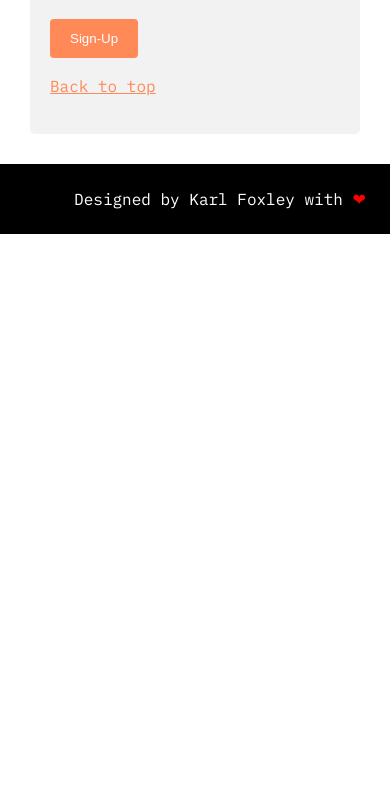
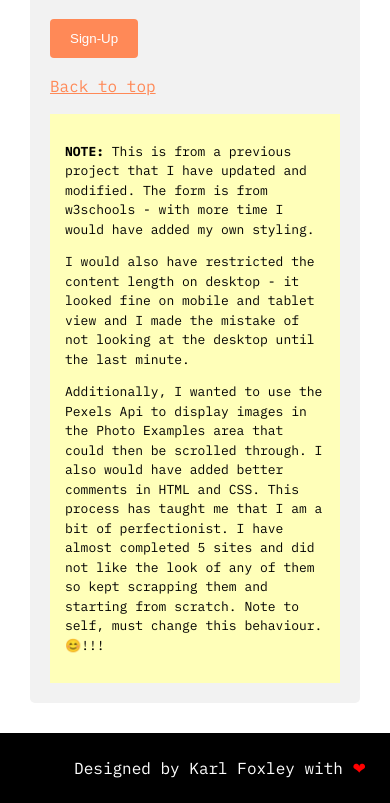
Before and after one commit to kfoxley/purpbe, a plain HTML site: page index.html in a window 390 px wide. Shown: the part 7222-8025 px from the top of the page. Before the commit the page ends 7456 px from the top, so only its background shows below. Drawn offline with Linux system fonts and the light colour scheme.

Commit message:
Add files via upload

```diff
--- a/css/main.css
+++ b/css/main.css
@@ -101,6 +101,7 @@ img .gallery {
     margin-right: auto;
 }
 
+
 /* Form - source // w3schools.com*/
 
 input[type=text], input[type=email], select, textarea {
@@ -142,6 +143,11 @@ a:hover {
     color: #FF6524;
 }
 
+.note {
+    background-color: rgb(255, 255, 185);
+    font-size: small;
+    padding: 15px;
+}
 /* Footer */
 
 footer {
--- a/index.html
+++ b/index.html
@@ -126,6 +126,11 @@
 
         </form>
         <p><a href="#Introduction">Back to top</a></p>
+        <div class="note">
+        <p><strong>NOTE:</strong> This is from a previous project that I have updated and modified. The form is from w3schools - with more time I would have added my own styling.</p>
+        <p>I would also have restricted the content length on desktop - it looked fine on mobile and tablet view and I made the mistake of not looking at the desktop until the last minute.</p>
+        <p>Additionally, I wanted to use the Pexels Api to display images in the Photo Examples area that could then be scrolled through. I also would have added better comments in HTML and CSS. This process has taught me that I am a bit of perfectionist. I have almost completed 5 sites and did not like the look of any of them so kept scrapping them and starting from scratch. Note to self, must change this behaviour. 😊!!!</p>
+        </div>
         </div>
         </section>
         <footer><a class="footer-link" href="#">Designed by Karl Foxley with <span id="heart">❤</span></a></footer>
```
